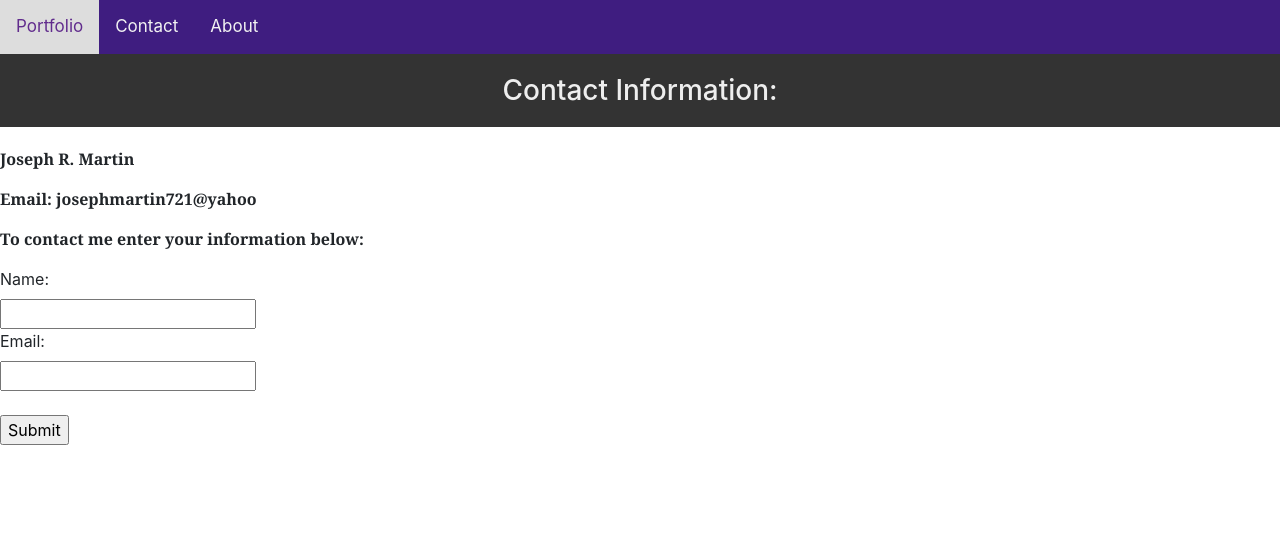
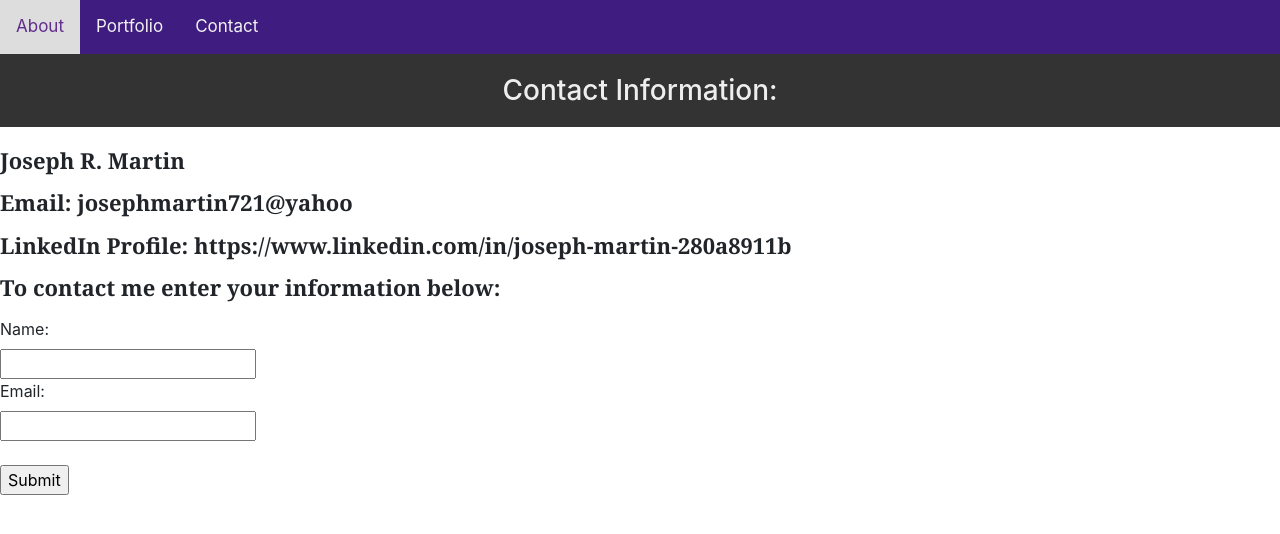
Before and after one commit to josephmartin721/JRM-ResponsivePortfolio, a plain HTML site: page contact.html in a window 1280 px wide. Drawn offline with nearby package versions, Linux system fonts and the light colour scheme; a web font is replaced by a local one.

Commit message:
Finalizing basics.

```diff
--- a/contact.html
+++ b/contact.html
@@ -16,15 +16,18 @@
 
 <body>
     <div class="topnav">
+        <a class="active" href="index.html">About</a>
         <a class="active" href="JRM-Portfolio.html">Portfolio</a>
         <a class="active" href="contact.html">Contact</a>
-        <a class="active" href="index.html">About</a>
     </div>
 
     <p class="h1">Contact Information:</p>
-        <p class=text><strong> Joseph R. Martin </strong></p>
-        <p class=text><strong> Email: josephmartin721@yahoo </strong></p>
-        <p class=text><strong> To contact me enter your information below: </strong></p>
+        <section class="h2">
+            <p class=text><strong> Joseph R. Martin </strong></p>
+            <p class=text><strong> Email: josephmartin721@yahoo </strong></p>
+            <p class=text><strong> LinkedIn Profile: https://www.linkedin.com/in/joseph-martin-280a8911b  </strong></p>
+            <p class=text><strong> To contact me enter your information below: </strong></p>
+        </section>
 
         <form action="/action_page.php">
             <label for="fname">Name:</label><br>
--- a/style.css
+++ b/style.css
@@ -40,6 +40,10 @@
     background: #333;
   }
 
+.h2 {
+    font-size: 22px;
+  }
+
 .myinfo {
     padding: 20px 0;
 
```
Also changed, not shown: JRM-Portfolio.html (+3 -1 lines), index.html (+2 -1 lines).
